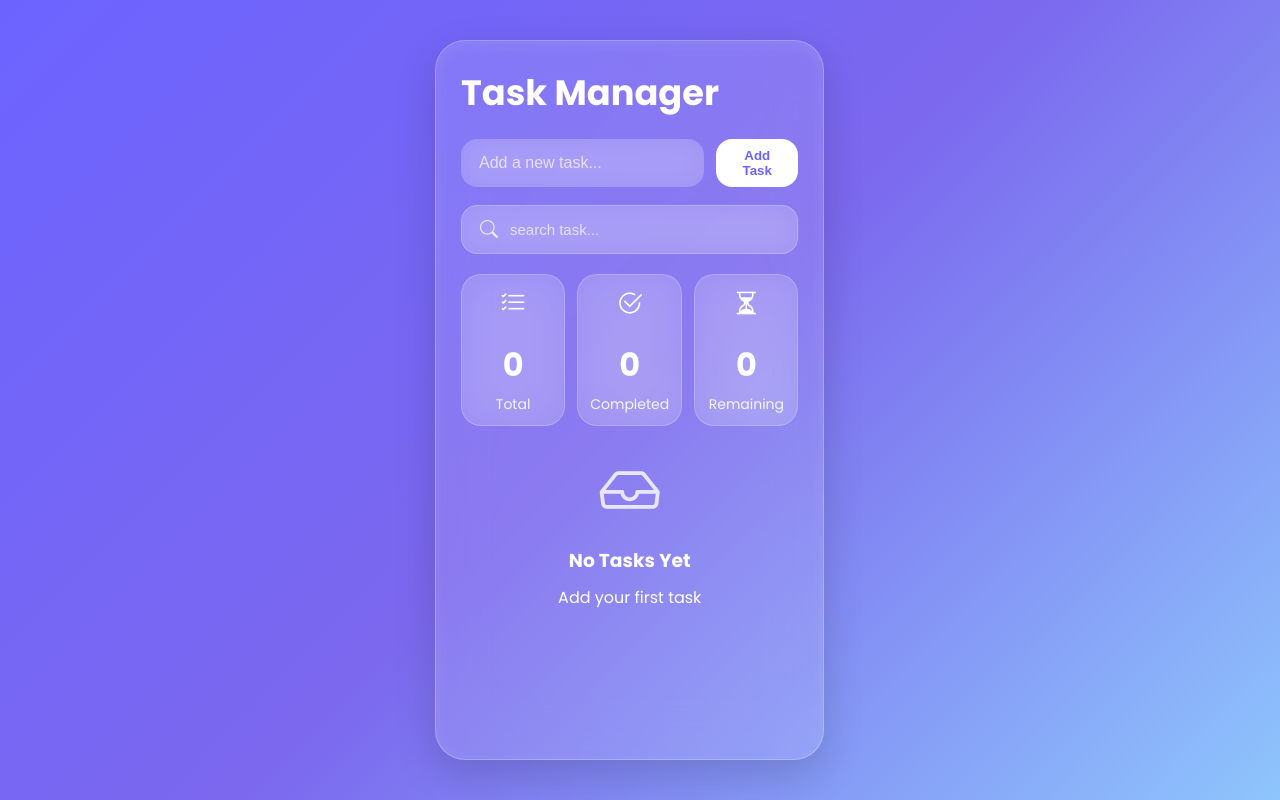
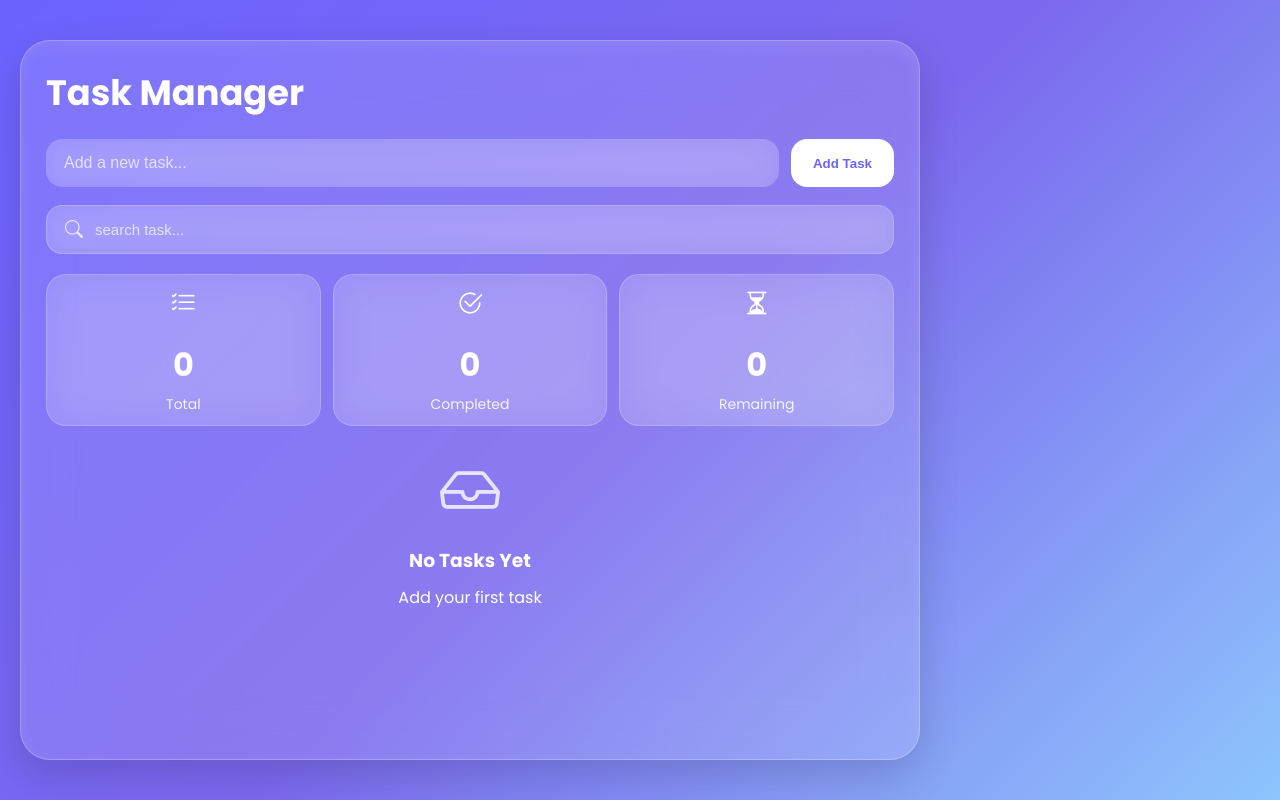
Before and after one commit to munnarauniyar/React-Task-Manager, a React (Vite) app: page / in a window 1280 px wide. Built offline with nearby package versions, Linux system fonts and the light colour scheme.

Commit message:
now test

```diff
--- a/src/App.css
+++ b/src/App.css
@@ -16,6 +16,8 @@ body {
     font-family: Poppins, sans-serif;
     background: linear-gradient(135deg, #6C63FF, #7B68EE, #8EC5FC);
     padding: 20px;
+    width: 100%;
+    overflow-x: hidden;
 }
 
 .container {
--- a/src/index.css
+++ b/src/index.css
@@ -0,0 +1,7 @@
+html,
+body,
+#root {
+    width: 100%;
+    min-height: 100%;
+    margin: 0;
+}
--- a/src/main.jsx
+++ b/src/main.jsx
@@ -1,11 +1,11 @@
-import { StrictMode } from 'react'
-import { createRoot } from 'react-dom/client'
+import React from 'react'
+import ReactDom from 'react-dom/client'
 import './index.css'
 import App from './App.jsx'
 import "bootstrap-icons/font/bootstrap-icons.css";
 
-createRoot(document.getElementById('root')).render(
-  <StrictMode>
+ReactDom.createRoot(document.getElementById('root')).render(
+  <React.StrictMode>
     <App />
-  </StrictMode>,
+  </React.StrictMode>,
 )
```
